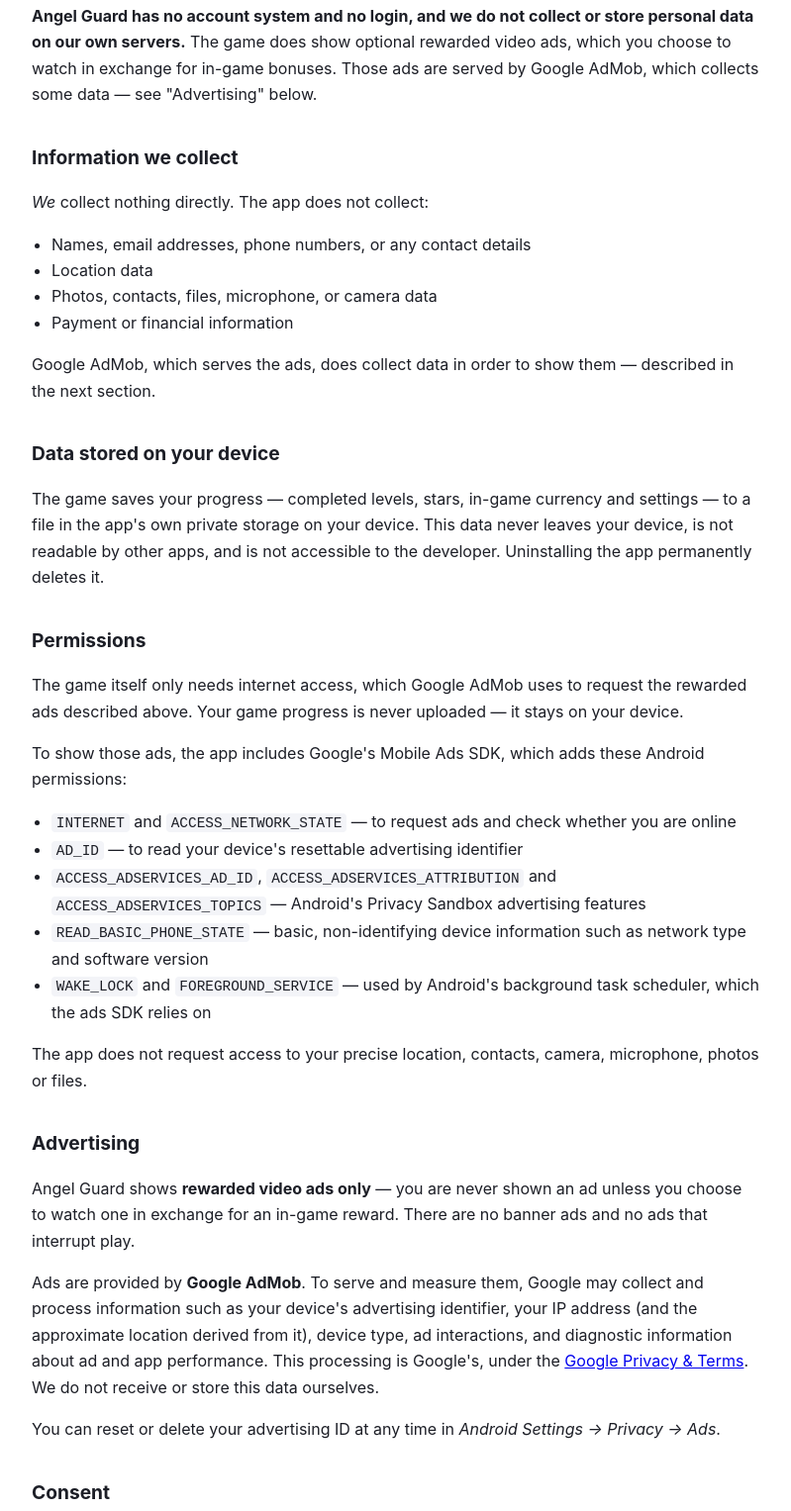
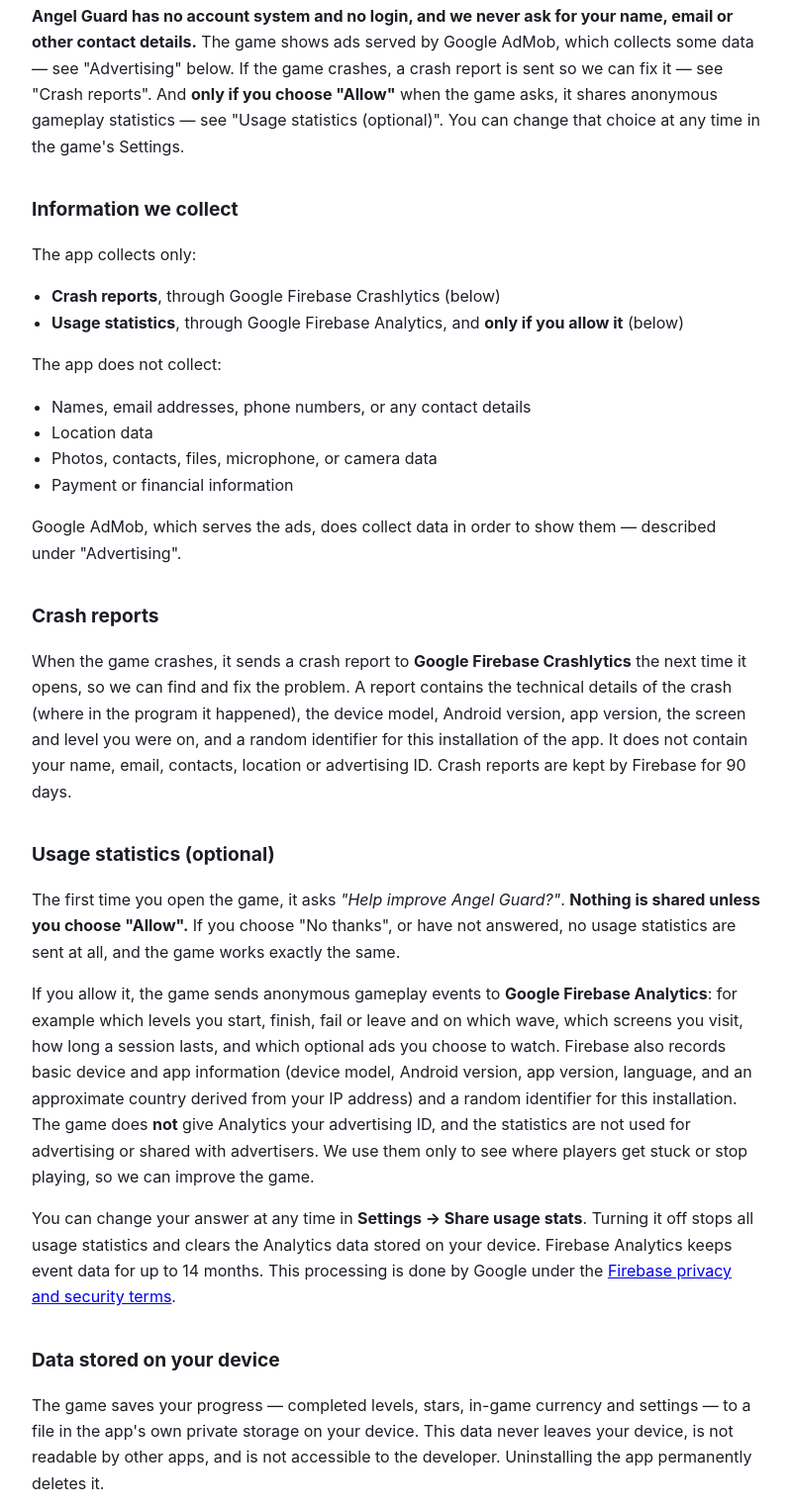
Before and after one commit to MayurRaval/angel-guard-privacy, a plain HTML site: page index.html in a window 1280 px wide. Shown: the part 281-1808 px from the top of the page at 99% size, without its empty margins (240-1039 px from the left). Drawn offline with Linux system fonts and the light colour scheme.

Commit message:
Privacy policy: Crashlytics crash reports and opt-in usage stats (8.0.1)
Adds the Crash reports and Usage statistics (optional) sections for
Firebase Crashlytics and Firebase Analytics, which only runs after the
player taps Allow. Also corrects the ads section: an optional, skippable
rewarded ad can show between levels after some wins.

Co-Authored-By: Claude Opus 5.5 <noreply@anthropic.com>

```diff
--- a/index.html
+++ b/index.html
@@ -22,7 +22,7 @@
 <body>
 
 <h1>Privacy Policy for Angel Guard</h1>
-<p class="meta">Last updated: 17 September 2026</p>
+<p class="meta">Last updated: 15 November 2026</p>
 
 <p>
   This policy explains how the mobile game <strong>Angel Guard</strong>
@@ -32,15 +32,23 @@
 
 <h2>The short version</h2>
 <p>
-  <strong>Angel Guard has no account system and no login, and we do not collect
-  or store personal data on our own servers.</strong> The game does show optional
-  rewarded video ads, which you choose to watch in exchange for in-game bonuses.
-  Those ads are served by Google AdMob, which collects some data — see
-  "Advertising" below.
+  <strong>Angel Guard has no account system and no login, and we never ask for
+  your name, email or other contact details.</strong> The game shows ads served by
+  Google AdMob, which collects some data — see "Advertising" below. If the game
+  crashes, a crash report is sent so we can fix it — see "Crash reports". And
+  <strong>only if you choose "Allow"</strong> when the game asks, it shares
+  anonymous gameplay statistics — see "Usage statistics (optional)". You can
+  change that choice at any time in the game's Settings.
 </p>
 
 <h2>Information we collect</h2>
-<p><em>We</em> collect nothing directly. The app does not collect:</p>
+<p>The app collects only:</p>
+<ul>
+  <li><strong>Crash reports</strong>, through Google Firebase Crashlytics (below)</li>
+  <li><strong>Usage statistics</strong>, through Google Firebase Analytics, and
+    <strong>only if you allow it</strong> (below)</li>
+</ul>
+<p>The app does not collect:</p>
 <ul>
   <li>Names, email addresses, phone numbers, or any contact details</li>
   <li>Location data</li>
@@ -49,7 +57,46 @@
 </ul>
 <p>
   Google AdMob, which serves the ads, does collect data in order to show them —
-  described in the next section.
+  described under "Advertising".
+</p>
+
+<h2>Crash reports</h2>
+<p>
+  When the game crashes, it sends a crash report to <strong>Google Firebase
+  Crashlytics</strong> the next time it opens, so we can find and fix the problem.
+  A report contains the technical details of the crash (where in the program it
+  happened), the device model, Android version, app version, the screen and level
+  you were on, and a random identifier for this installation of the app. It does
+  not contain your name, email, contacts, location or advertising ID. Crash
+  reports are kept by Firebase for 90 days.
+</p>
+
+<h2>Usage statistics (optional)</h2>
+<p>
+  The first time you open the game, it asks <em>"Help improve Angel Guard?"</em>.
+  <strong>Nothing is shared unless you choose "Allow".</strong> If you choose
+  "No thanks", or have not answered, no usage statistics are sent at all, and the
+  game works exactly the same.
+</p>
+<p>
+  If you allow it, the game sends anonymous gameplay events to <strong>Google
+  Firebase Analytics</strong>: for example which levels you start, finish, fail or
+  leave and on which wave, which screens you visit, how long a session lasts, and
+  which optional ads you choose to watch. Firebase also records basic device and
+  app information (device model, Android version, app version, language, and an
+  approximate country derived from your IP address) and a random identifier for
+  this installation. The game does <strong>not</strong> give Analytics your
+  advertising ID, and the statistics are not used for advertising or shared with
+  advertisers. We use them only to see where players get stuck or stop playing,
+  so we can improve the game.
+</p>
+<p>
+  You can change your answer at any time in <strong>Settings &rarr; Share usage
+  stats</strong>. Turning it off stops all usage statistics and clears the
+  Analytics data stored on your device. Firebase Analytics keeps event data for
+  up to 14 months. This processing is done by Google under the
+  <a href="https://firebase.google.com/support/privacy">Firebase privacy and
+  security terms</a>.
 </p>
 
 <h2>Data stored on your device</h2>
@@ -63,8 +110,8 @@
 <h2>Permissions</h2>
 <p>
   The game itself only needs internet access, which Google AdMob uses to request
-  the rewarded ads described above. Your game progress is never uploaded &mdash;
-  it stays on your device.
+  ads and Firebase uses to send crash reports and (if you allow it) usage
+  statistics. Your game progress is never uploaded &mdash; it stays on your device.
 </p>
 <p>
   To show those ads, the app includes Google's Mobile Ads SDK, which adds these
@@ -90,9 +137,11 @@
 
 <h2>Advertising</h2>
 <p>
-  Angel Guard shows <strong>rewarded video ads only</strong> — you are never shown
-  an ad unless you choose to watch one in exchange for an in-game reward. There
-  are no banner ads and no ads that interrupt play.
+  Most ads in Angel Guard are <strong>optional rewarded videos</strong> that you
+  choose to watch in exchange for an in-game reward. Occasionally, after some
+  level wins, the game offers a short rewarded ad between levels; it shows a
+  countdown first and you can skip it. There are no banner ads and no ads during
+  a level.
 </p>
 <p>
   Ads are provided by <strong>Google AdMob</strong>. To serve and measure them,
@@ -123,8 +172,8 @@
 
 <h2>Other third-party services</h2>
 <p>
-  There are no analytics SDKs and no other third-party services that receive data
-  about you.
+  Apart from Google AdMob and Google Firebase (Crashlytics, and Analytics only
+  with your consent), no third-party services receive data about you.
 </p>
 <p>
   Distribution is through Google Play, which collects its own data (such as
@@ -145,9 +194,12 @@
 <h2>Your rights</h2>
 <p>
   Regulations such as the GDPR and CCPA give you rights to access, correct or
-  delete personal data held about you. We hold no personal data about you, so
-  there is nothing for us to retrieve or erase. For data processed by Google for
-  advertising, use the controls in
+  delete personal data held about you. We do not hold your name or contact
+  details. Crash reports and usage statistics are linked only to a random
+  installation identifier; to stop usage statistics and clear them from your
+  device, turn off <strong>Settings &rarr; Share usage stats</strong>, and to ask
+  us to delete data held in Firebase, email us at the address below. For data
+  processed by Google for advertising, use the controls in
   <a href="https://myadcenter.google.com">Google My Ad Center</a> and your
   device's advertising ID settings. Game progress lives only on your device and
   you can remove it by uninstalling the app or clearing its storage.
@@ -156,7 +208,7 @@
 <h2>Changes to this policy</h2>
 <p>
   If a future version of the app changes what data is collected — for example by
-  adding analytics, cloud saves or in-app purchases — this policy will be
+  adding cloud saves or in-app purchases — this policy will be
   updated before that version is released, and the "last updated" date above will
   change. Please check back after updates.
 </p>
```
